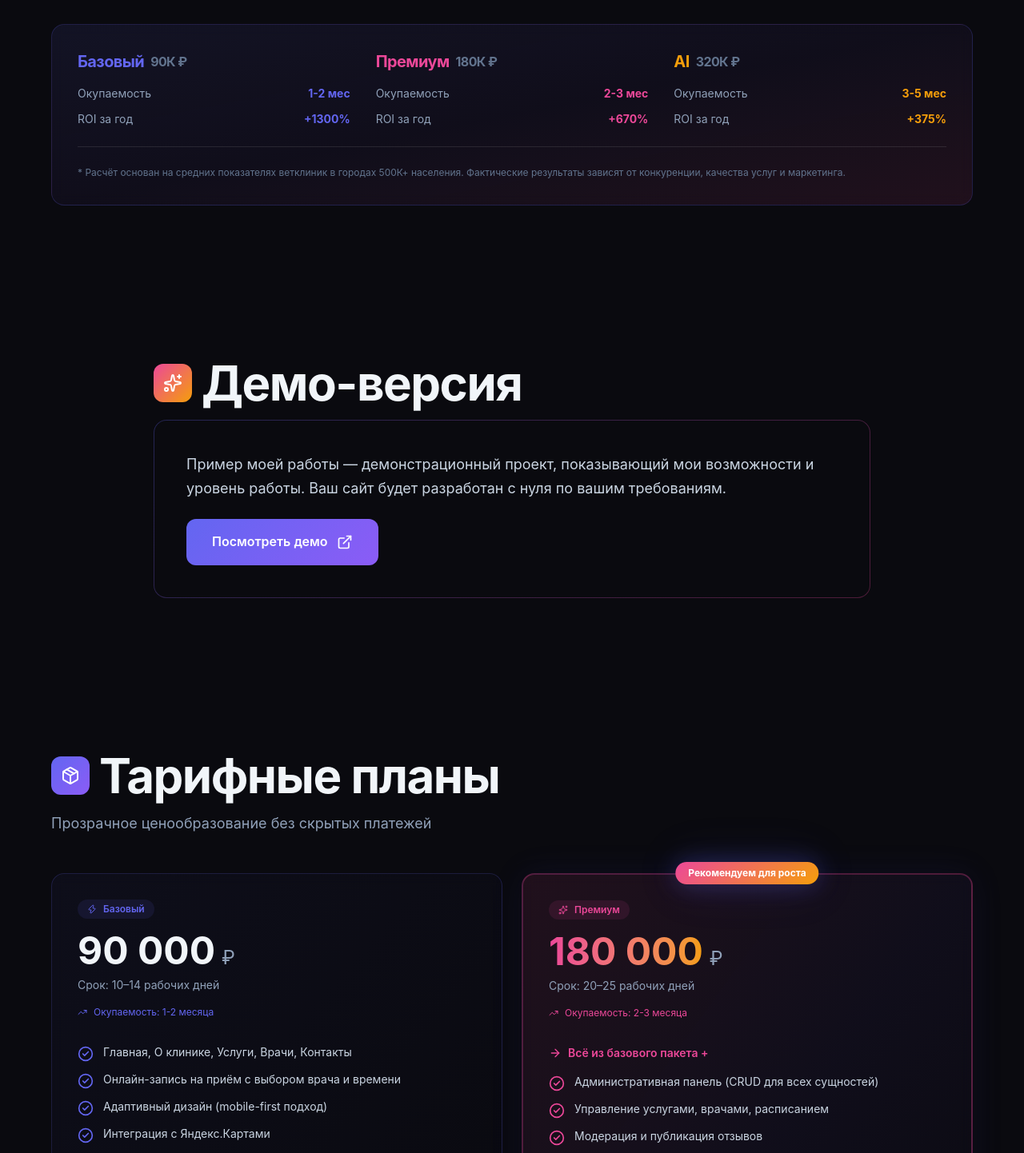
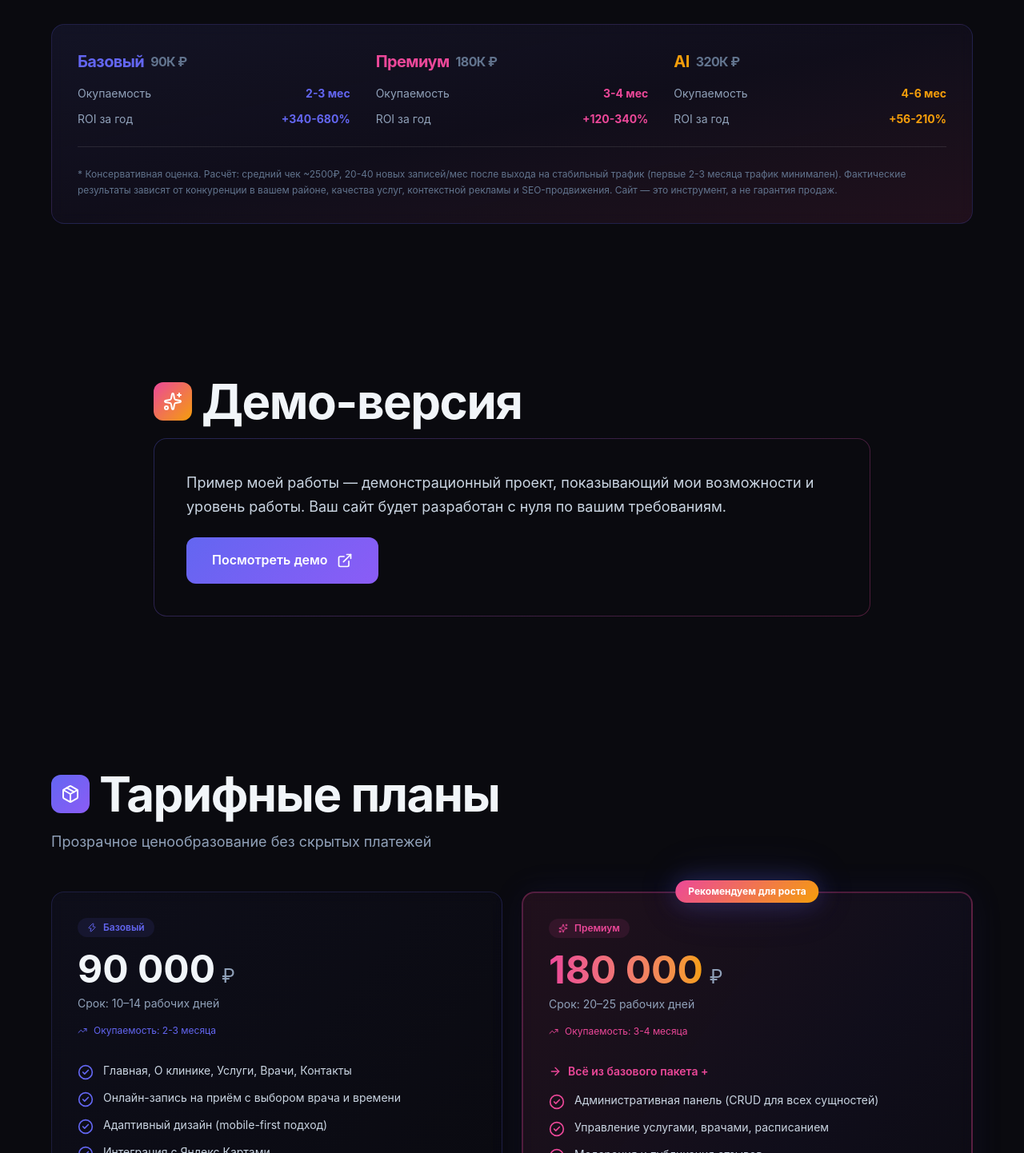
Before and after one commit to jolylollyq/kp-site, a Next.js app: page / in a window 1280 px wide. Shown: the part 2368-3810 px from the top of the page at 80% size. Built offline with nearby package versions, Linux system fonts and the light colour scheme.

Commit message:
Recalculate ROI conservatively with honest disclaimer

```diff
--- a/src/components/KpPage.tsx
+++ b/src/components/KpPage.tsx
@@ -395,11 +395,11 @@ export function KpPage() {
                     <div className="space-y-3 text-sm">
                       <div className="flex justify-between">
                         <span className="text-slate-400">Окупаемость</span>
-                        <span className="font-bold text-[#6366f1]">1-2 мес</span>
+                        <span className="font-bold text-[#6366f1]">2-3 мес</span>
                       </div>
                       <div className="flex justify-between">
                         <span className="text-slate-400">ROI за год</span>
-                        <span className="font-bold text-[#6366f1]">+1300%</span>
+                        <span className="font-bold text-[#6366f1]">+340-680%</span>
                       </div>
                     </div>
                   </div>
@@ -411,11 +411,11 @@ export function KpPage() {
                     <div className="space-y-3 text-sm">
                       <div className="flex justify-between">
                         <span className="text-slate-400">Окупаемость</span>
-                        <span className="font-bold text-[#ec4899]">2-3 мес</span>
+                        <span className="font-bold text-[#ec4899]">3-4 мес</span>
                       </div>
                       <div className="flex justify-between">
                         <span className="text-slate-400">ROI за год</span>
-                        <span className="font-bold text-[#ec4899]">+670%</span>
+                        <span className="font-bold text-[#ec4899]">+120-340%</span>
                       </div>
                     </div>
                   </div>
@@ -427,19 +427,20 @@ export function KpPage() {
                     <div className="space-y-3 text-sm">
                       <div className="flex justify-between">
                         <span className="text-slate-400">Окупаемость</span>
-                        <span className="font-bold text-[#f59e0b]">3-5 мес</span>
+                        <span className="font-bold text-[#f59e0b]">4-6 мес</span>
                       </div>
                       <div className="flex justify-between">
                         <span className="text-slate-400">ROI за год</span>
-                        <span className="font-bold text-[#f59e0b]">+375%</span>
+                        <span className="font-bold text-[#f59e0b]">+56-210%</span>
                       </div>
                     </div>
                   </div>
                 </div>
                 <div className="mt-6 pt-6 border-t border-white/10">
-                  <p className="text-xs text-slate-500">
-                    * Расчёт основан на средних показателях ветклиник в городах 500К+ населения.
-                    Фактические результаты зависят от конкуренции, качества услуг и маркетинга.
+                  <p className="text-xs text-slate-500 leading-relaxed">
+                    * Консервативная оценка. Расчёт: средний чек ~2500₽, 20-40 новых записей/мес после выхода на стабильный трафик
+                    (первые 2-3 месяца трафик минимален). Фактические результаты зависят от конкуренции в вашем районе,
+                    качества услуг, контекстной рекламы и SEO-продвижения. Сайт — это инструмент, а не гарантия продаж.
                   </p>
                 </div>
               </div>
@@ -521,7 +522,7 @@ export function KpPage() {
                     </p>
                     <div className="flex items-center gap-2 text-xs text-[#6366f1]">
                       <TrendingUp className="w-3 h-3" />
-                      <span>Окупаемость: 1-2 месяца</span>
+                      <span>Окупаемость: 2-3 месяца</span>
                     </div>
                   </div>
                   <div className="space-y-3 mb-6">
@@ -572,7 +573,7 @@ export function KpPage() {
                     </p>
                     <div className="flex items-center gap-2 text-xs text-[#ec4899]">
                       <TrendingUp className="w-3 h-3" />
-                      <span>Окупаемость: 2-3 месяца</span>
+                      <span>Окупаемость: 3-4 месяца</span>
                     </div>
                   </div>
                   <div className="space-y-3 mb-6">
@@ -662,7 +663,7 @@ export function KpPage() {
                       <span className="text-2xl text-slate-400">₽</span>
                     </div>
                     <p className="text-sm text-slate-400 mb-4">
-                      Срок: 30–35 рабочих дней • Окупаемость: 3-5 месяцев
+                      Срок: 30–35 рабочих дней • Окупаемость: 4-6 месяцев
                     </p>
                     <p className="text-sm font-semibold text-[#f59e0b] mb-4 flex items-center gap-2">
                       <ArrowRight className="w-4 h-4" />
```
